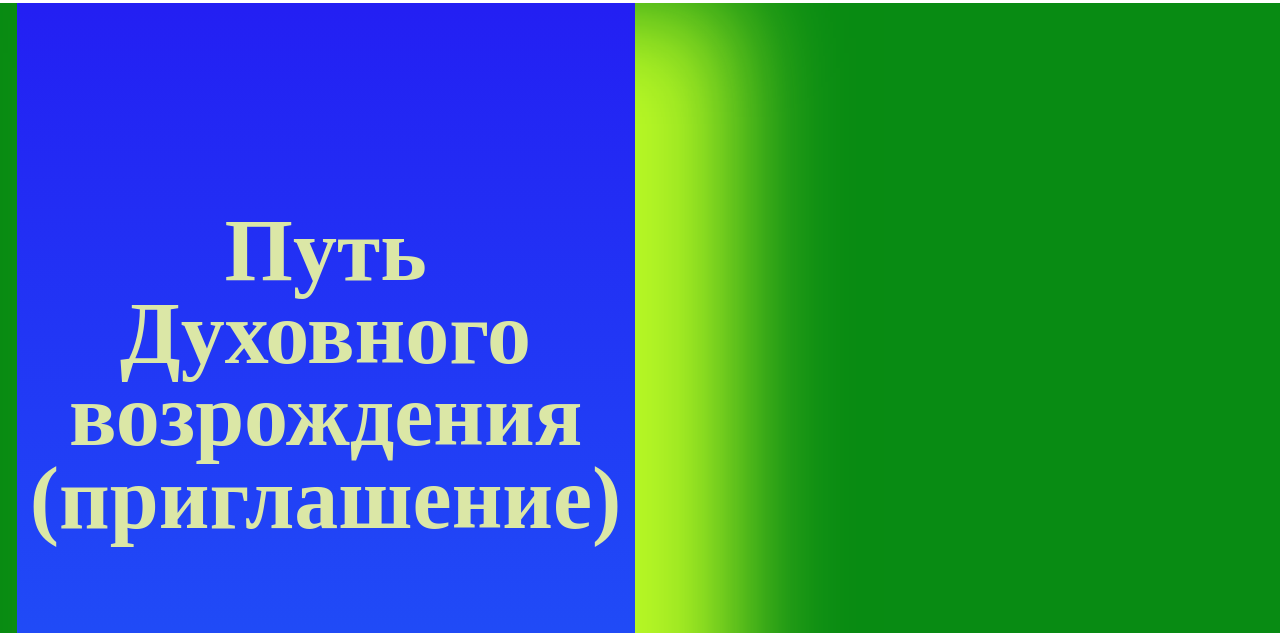
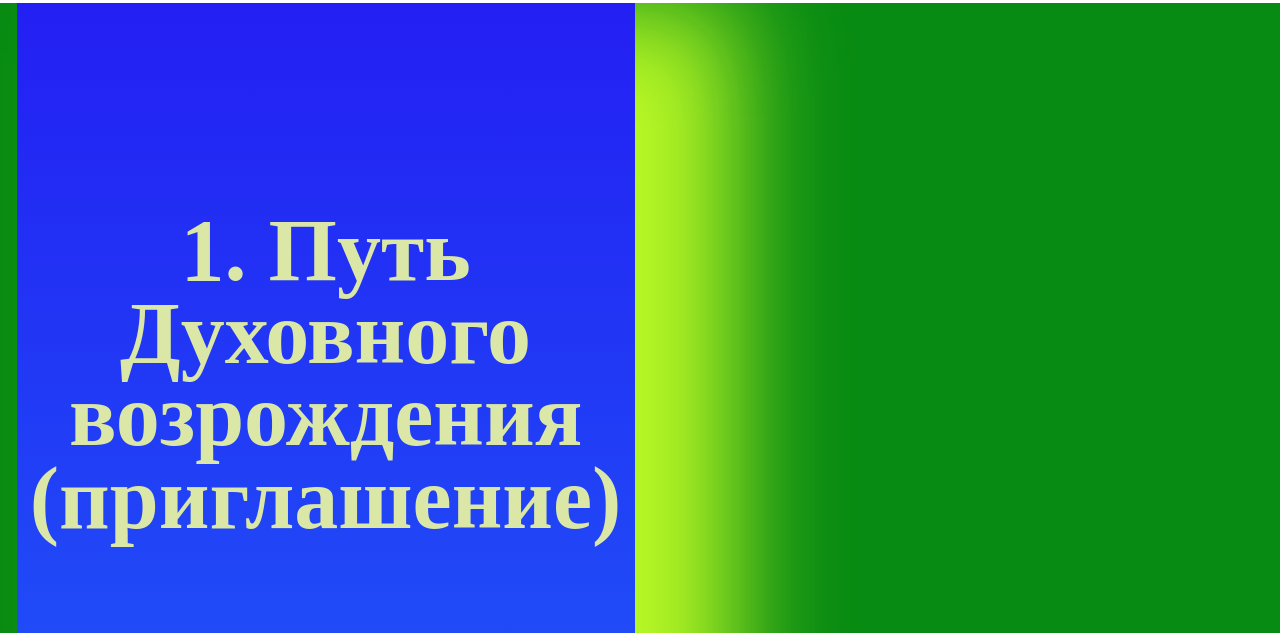
Before and after one commit to revival-verygood/site010, a plain HTML site: page index.html in a window 1280 px wide. Shown: the part 167-800 px from the top of the page. Drawn offline with Linux system fonts and the light colour scheme.

Commit message:
Update index.html

```diff
--- a/index.html
+++ b/index.html
@@ -20,7 +20,7 @@
       <div class="container">
         <div class="banner">
           <h1 class="banner__title">
-            Путь Духовного возрождения
+            1. Путь Духовного возрождения
             <br>(приглашение)
             </br>
           </h1>
```
